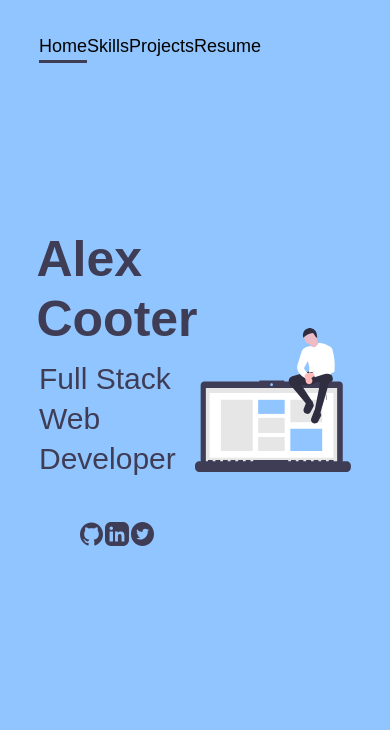
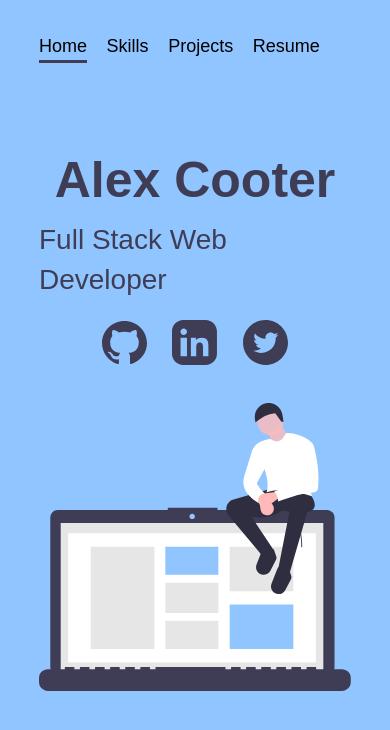
Before and after one commit to alex-lc/portfolio, a React (Create React App) app: page / in a window 390 px wide. Shown: the top 730 px of the page. Built offline with nearby package versions, Linux system fonts and the light colour scheme.

Commit message:
working on mobile styling

```diff
--- a/src/styles/landing.js
+++ b/src/styles/landing.js
@@ -15,6 +15,22 @@ export const Nav = styled.nav`
     justify-content: space-between;
     font-size: 1.8rem;
     font-weight: 300;
+
+    @media (max-width: 950px) {
+        width: 60%;
+    }
+
+    @media (max-width: 600px) {
+        width: 70%;
+    }
+
+    @media (max-width: 530px) {
+        width: 80%;
+    }
+
+    @media (max-width: 460px) {
+        width: 90%;
+    }
 
     a {
         color: #000000;
@@ -37,16 +53,30 @@ export const Hero = styled.div`
     display: flex;
     justify-content: space-between;
 
+    @media (max-width: 850px) {
+        flex-direction: column;
+    }
+
     div.hero-svg {
         width: 50%;
         display: flex;
         justify-content: center;
         align-items: center;
 
+        @media (max-width: 850px) {
+            flex-direction: column;
+            width: 100%;
+        }
+
         img {
             width: 100%;
             object-fit: contain;
             height: 50rem;
+
+            @media (max-width: 850px) {
+                height: 35rem;
+                padding-bottom: 3rem;
+            }
         }
     }
 `;
@@ -57,13 +87,38 @@ export const HeroInfo = styled.div`
     flex-direction: column;
     justify-content: center;
     align-items: center;
+
+    @media (max-width: 850px) {
+        width: 100%;
+    }
 `;
 
 export const Social = styled.div`
     margin-top: 2rem;
-    width: 50%;
+    width: 60%;
     display: flex;
     justify-content: space-evenly;
+
+    @media (max-width: 1030px) {
+        width: 70%;
+    }
+
+    @media (max-width: 870px) {
+        width: 80%;
+    }
+
+    @media (max-width: 850px) {
+        width: 50%;
+        margin-bottom: 2rem;
+    }
+
+    @media (max-width: 540px) {
+        width: 70%;
+    }
+
+    @media (max-width: 388px) {
+        width: 80%;
+    }
 `;
 
 export const SocialIcon = styled.div`
@@ -83,5 +138,9 @@ export const SocialIcon = styled.div`
             opacity: 0.9;
             cursor: pointer;
         }
+
+        @media (max-width: 850px) {
+            height: 4.5rem;
+        }
     }
 `;
--- a/src/styles/skills.js
+++ b/src/styles/skills.js
@@ -23,6 +23,7 @@ export const SkillContainer = styled.div`
 
 export const Skill = styled.div`
     width: 20%;
+    min-width: 20rem;
     margin: 2rem;
     padding: 3rem 1rem;
     border: 1px solid #e6e6e6;
@@ -30,6 +31,14 @@ export const Skill = styled.div`
     display: flex;
     flex-direction: column;
     align-items: center;
+
+    @media (width: 900px) {
+        width: 40%;
+    }
+
+    @media (max-width: 600px) {
+        width: 100%;
+    }
 
     img {
         width: 80%;
--- a/src/styles/typography.js
+++ b/src/styles/typography.js
@@ -20,6 +20,14 @@ export const Tagline = styled.p`
     font-weight: 300;
     line-height: 4rem;
     color: #3F3D56;
+
+    @media (max-width: 415px) {
+        font-size: 2.8rem;
+    }
+
+    @media (max-width: 388px) {
+        font-size: 2.6rem;
+    }
 `;
 
 export const LargeP = styled.p`
```
